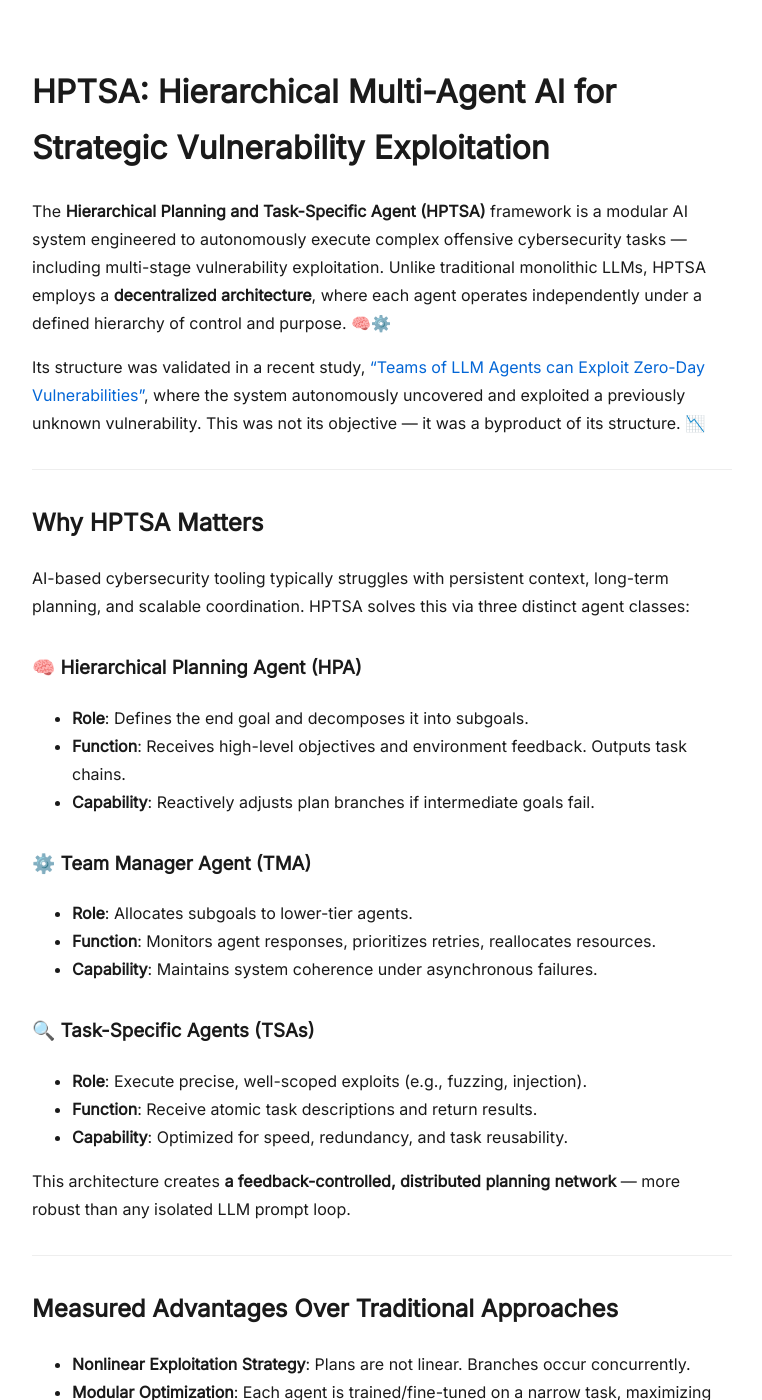
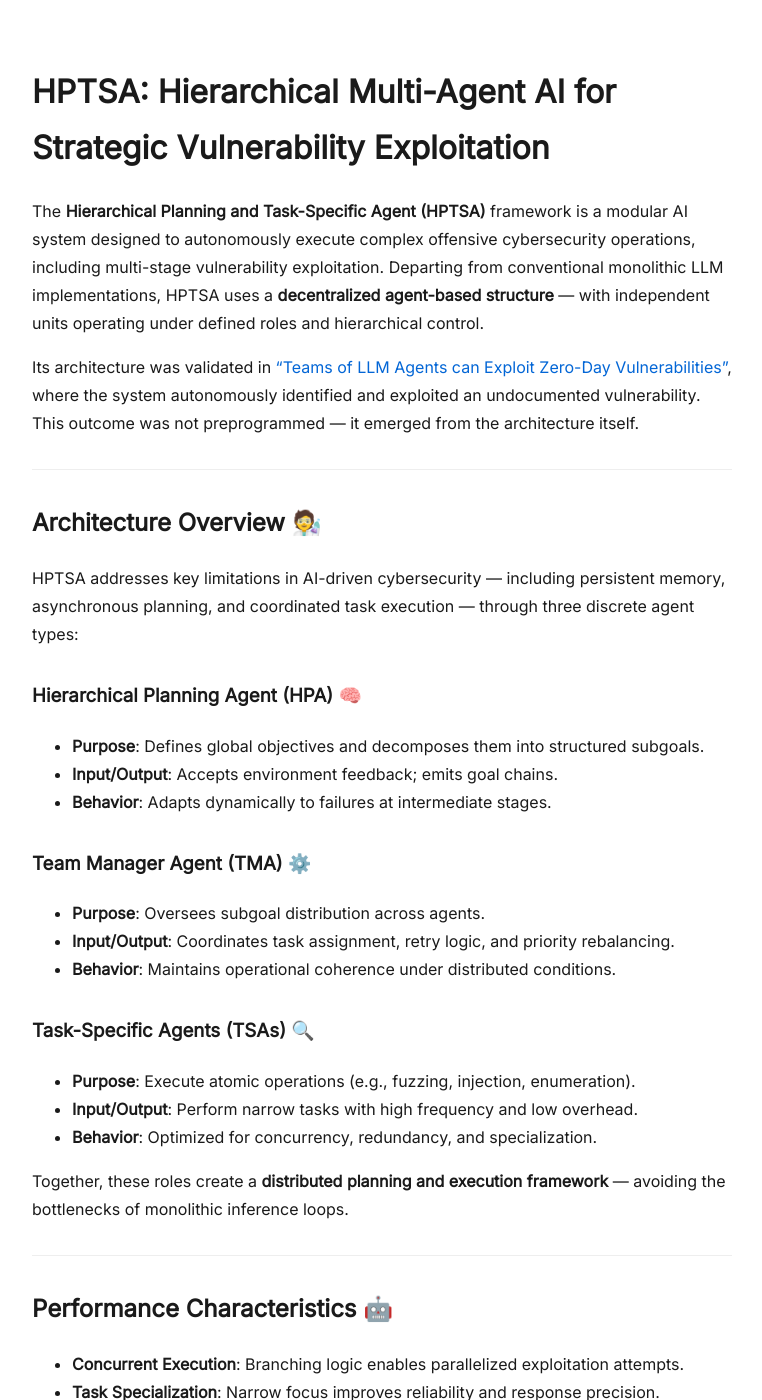
Before and after one commit to frost0x/frost0x.github.io, a Jekyll site: the page built from _posts/2025-04-12-ai-agents-zero-day-vulnerabilities.md, in a window 1280 px wide and 1400 px high. Shown: the whole window, without its empty margins (258-1020 px from the left). Built offline with Jekyll 4.4.1, drawn with Linux system fonts in a browser that asks for light colours; some of the changed text lies outside the part shown.

Commit message:
Update 2025-04-12-ai-agents-zero-day-vulnerabilities.md

```diff
--- a/_posts/2025-04-12-ai-agents-zero-day-vulnerabilities.md
+++ b/_posts/2025-04-12-ai-agents-zero-day-vulnerabilities.md
@@ -6,64 +6,65 @@ permalink: /hptsa-hierarchical-multi-agent-vulnerability-exploitation/
 
 # HPTSA: Hierarchical Multi-Agent AI for Strategic Vulnerability Exploitation
 
-The **Hierarchical Planning and Task-Specific Agent (HPTSA)** framework is a modular AI system engineered to autonomously execute complex offensive cybersecurity tasks — including multi-stage vulnerability exploitation. Unlike traditional monolithic LLMs, HPTSA employs a **decentralized architecture**, where each agent operates independently under a defined hierarchy of control and purpose. 🧠⚙️
+The **Hierarchical Planning and Task-Specific Agent (HPTSA)** framework is a modular AI system designed to autonomously execute complex offensive cybersecurity operations, including multi-stage vulnerability exploitation. Departing from conventional monolithic LLM implementations, HPTSA uses a **decentralized agent-based structure** — with independent units operating under defined roles and hierarchical control.
 
-Its structure was validated in a recent study, ["Teams of LLM Agents can Exploit Zero-Day Vulnerabilities"](https://arxiv.org/abs/2406.01637), where the system autonomously uncovered and exploited a previously unknown vulnerability. This was not its objective — it was a byproduct of its structure. 📉
+Its architecture was validated in ["Teams of LLM Agents can Exploit Zero-Day Vulnerabilities"](https://arxiv.org/abs/2406.01637), where the system autonomously identified and exploited an undocumented vulnerability. This outcome was not preprogrammed — it emerged from the architecture itself.
 
 ---
 
-## Why HPTSA Matters
+## Architecture Overview 🧑‍🔬
 
-AI-based cybersecurity tooling typically struggles with persistent context, long-term planning, and scalable coordination. HPTSA solves this via three distinct agent classes:
+HPTSA addresses key limitations in AI-driven cybersecurity — including persistent memory, asynchronous planning, and coordinated task execution — through three discrete agent types:
 
-### 🧠 Hierarchical Planning Agent (HPA)
-- **Role**: Defines the end goal and decomposes it into subgoals.
-- **Function**: Receives high-level objectives and environment feedback. Outputs task chains.
-- **Capability**: Reactively adjusts plan branches if intermediate goals fail.
+### Hierarchical Planning Agent (HPA) 🧠
+- **Purpose**: Defines global objectives and decomposes them into structured subgoals.
+- **Input/Output**: Accepts environment feedback; emits goal chains.
+- **Behavior**: Adapts dynamically to failures at intermediate stages.
 
-### ⚙️ Team Manager Agent (TMA)
-- **Role**: Allocates subgoals to lower-tier agents.
-- **Function**: Monitors agent responses, prioritizes retries, reallocates resources.
-- **Capability**: Maintains system coherence under asynchronous failures.
+### Team Manager Agent (TMA) ⚙️
+- **Purpose**: Oversees subgoal distribution across agents.
+- **Input/Output**: Coordinates task assignment, retry logic, and priority rebalancing.
+- **Behavior**: Maintains operational coherence under distributed conditions.
 
-### 🔍 Task-Specific Agents (TSAs)
-- **Role**: Execute precise, well-scoped exploits (e.g., fuzzing, injection).
-- **Function**: Receive atomic task descriptions and return results.
-- **Capability**: Optimized for speed, redundancy, and task reusability.
+### Task-Specific Agents (TSAs) 🔍
+- **Purpose**: Execute atomic operations (e.g., fuzzing, injection, enumeration).
+- **Input/Output**: Perform narrow tasks with high frequency and low overhead.
+- **Behavior**: Optimized for concurrency, redundancy, and specialization.
 
-This architecture creates **a feedback-controlled, distributed planning network** — more robust than any isolated LLM prompt loop.
+Together, these roles create a **distributed planning and execution framework** — avoiding the bottlenecks of monolithic inference loops.
 
 ---
 
-## Measured Advantages Over Traditional Approaches
+## Performance Characteristics 🤖
 
-- **Nonlinear Exploitation Strategy**: Plans are not linear. Branches occur concurrently.
-- **Modular Optimization**: Each agent is trained/fine-tuned on a narrow task, maximizing performance.
-- **Graceful Degradation**: Failures in one task do not halt the system; new paths are generated dynamically. 🔁
-- **No Centralized Token Memory Limit**: Each agent's scope is bounded, avoiding the context window limitations of single LLM models.
+- **Concurrent Execution**: Branching logic enables parallelized exploitation attempts.
+- **Task Specialization**: Narrow focus improves reliability and response precision.
+- **Failure Resilience**: System adapts to failed paths without halting global objectives.
+- **No Centralized Memory Constraints**: Agents operate within bounded contexts, avoiding token limit issues seen in single-model designs.
 
 ---
 
-## Consequential Outcome: Zero-Day Discovery
+## Empirical Result: Zero-Day Exploitation 🎯
 
-In demonstration, the HPTSA framework achieved an autonomous compromise of a system via an undocumented vulnerability — a zero-day. 🎯
+The framework autonomously compromised a target using a previously unknown vulnerability — a zero-day. This was not a goal-specific outcome, but a product of the architecture’s systemic behavior.
 
-But this is a *confirmation* of capacity, not the core contribution. The value lies in the system’s method: **repeatable, scalable, and independent of specific exploit signatures**.
+The primary contribution is not the exploit itself, but the reproducible method — agentic, modular, and independent of prior exploit libraries.
 
 ---
 
-## Strategic Implications
+## Operational Implications ☠️
 
-- **Attack Automation is Now Pluggable**: Adversaries no longer require end-to-end knowledge — just modular agents.
-- **Defense Requires Equivalent Modularity**: Defensive stacks must mirror this architecture, or fall to it.
-- **Containment Models Must Change**: Regulation targeting “model behavior” is insufficient. The orchestration layer is now the threat surface. 🔐
+- **Offensive Automation Becomes Modular**: Full-stack attacker knowledge is no longer required.
+- **Defensive Infrastructure Must Evolve**: Static systems will not match adaptive, decentralized threats.
+- **Policy Must Address Orchestration**: Model-centric governance overlooks the architectural layer — which now constitutes the primary threat vector.
 
 ---
 
-## Conclusion
+## Conclusion ⚡️
 
-HPTSA isn't a chatbot. It isn't a toolchain. It's a **coordinated cognitive system** for offensive computation — abstracted from human timing, creativity, or oversight. Its success redefines what it means to "find a vulnerability."
+HPTSA is not a conversational agent. It is not a toolkit. It is a **coordinated, autonomous system** for offensive computation — operating independently of human timing or guidance.
 
-The future of exploitation isn't brute force. It's automated division of labor. ⚡
+Its output is not intent-driven. It is emergent.
+Its method is not heuristic. It is architectural.
 
-*Primary source: ["Teams of LLM Agents can Exploit Zero-Day Vulnerabilities"](https://arxiv.org/abs/2406.01637).*
+*Source: ["Teams of LLM Agents can Exploit Zero-Day Vulnerabilities"](https://arxiv.org/abs/2406.01637).*
```
